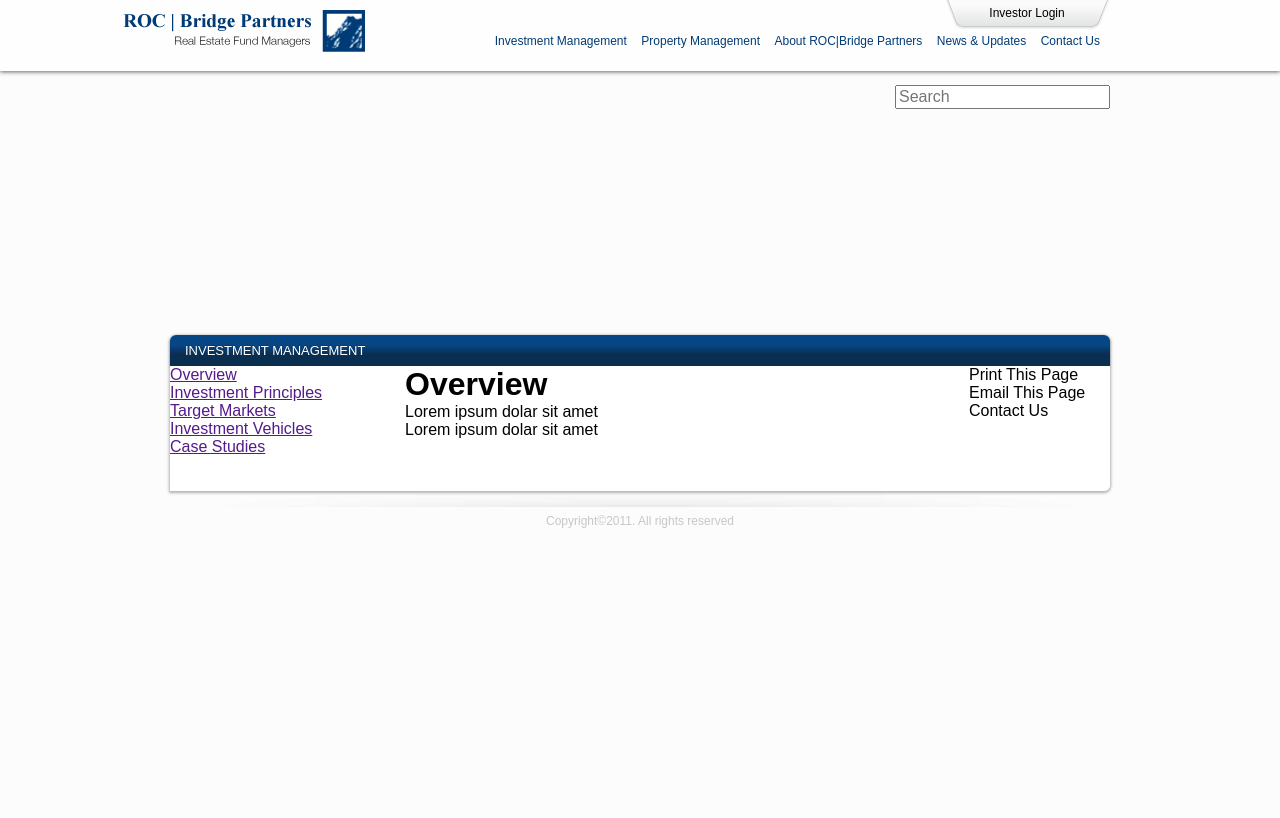
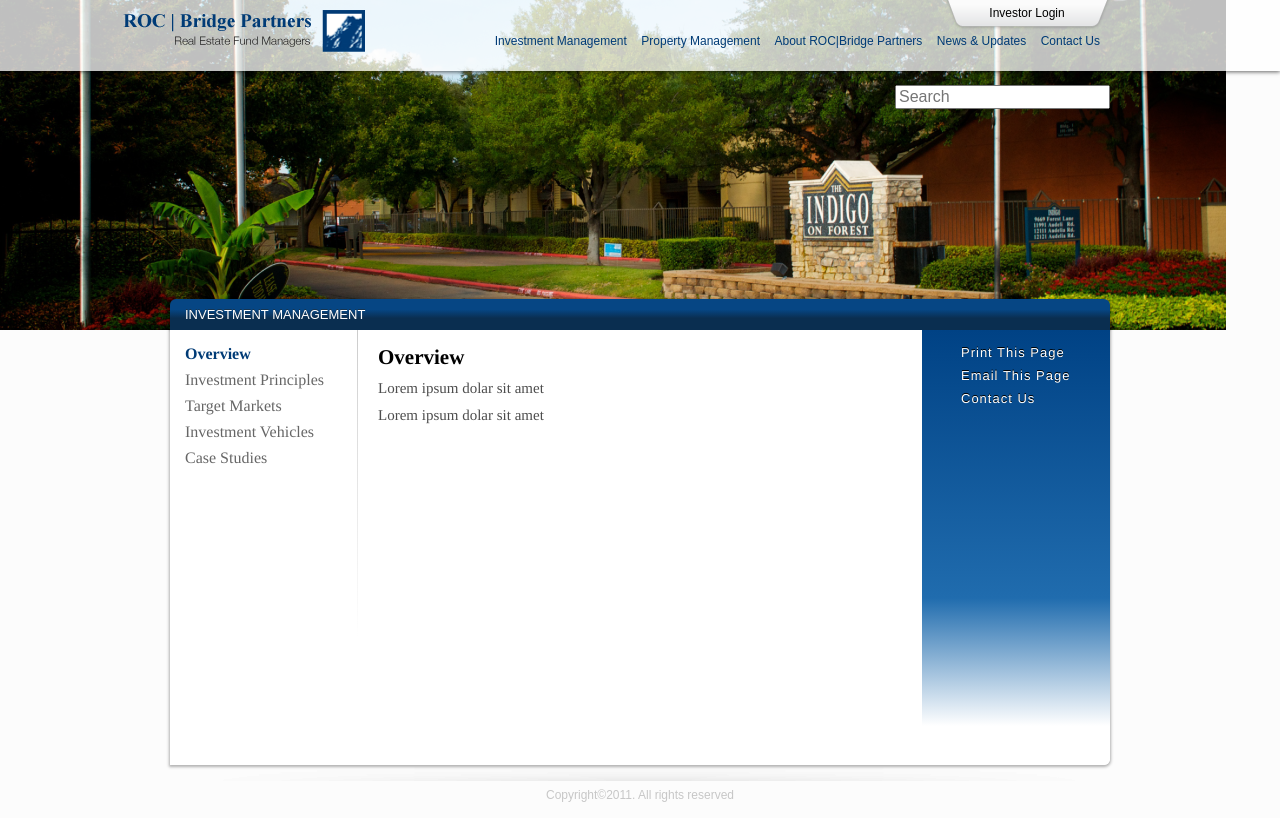
Before and after one commit to susulim/ROC-Development, a plain HTML site: page public/page.html in a window 1280 px wide. Drawn offline with Linux system fonts and the light colour scheme.

Commit message:
Edit page.

```diff
--- a/public/assets/css/application.css
+++ b/public/assets/css/application.css
@@ -675,17 +675,36 @@ body.page {
 
 #page_banner {
   width: 100%;
-  height: 250px;
+  height: 245px;
   padding-top: 85px;
+  position: relative;
+  overflow: hidden;
+}
+
+#page_banner img {
+  min-height: 100%;
+  position: absolute;
+  top: 0;
+  left: 0;
+  z-index: 0;
 }
 
 #page_search_cage {
   float: right;
+  position: relative;
+  z-index: 1;
 }
 
 .container.page_content {
+  margin-top: -31px;
+  position: relative;
+  z-index: 10;
+  -webkit-border-radius: 6px 6px 6px 0;
+  -moz-border-radius: 6px 6px 6px 0;
   border-radius: 6px 6px 6px 0;
-  box-shadow: 0 1px 3px 1px rgba(0,0,0,0.3) !important;
+  -webkit-box-shadow: 0 1px 3px 1px rgba(0,0,0,0.3);
+  -moz-box-shadow: 0 1px 3px 1px rgba(0,0,0,0.3);
+  box-shadow: 0 1px 3px 1px rgba(0,0,0,0.3);
 }
 
 .page_header {
@@ -721,11 +740,42 @@ aside#left_sidebar, article {
 }
 
 aside#left_sidebar {
-  width: 25%;
+  width: 20%;
+}
+
+.sidebar_links {
+  float: left;
+  padding: 15px;
+}
+
+aside .sidebar_border {
+  width: 1px;
+  height: 400px;
+  background: #000;
+  float: right;
+  background: #cccccc; /* Old browsers */
+  background: -moz-linear-gradient(top,  #cccccc 0%, #ffffff 77%); /* FF3.6+ */
+  background: -webkit-gradient(linear, left top, left bottom, color-stop(0%,#cccccc), color-stop(77%,#ffffff)); /* Chrome,Safari4+ */
+  background: -webkit-linear-gradient(top,  #cccccc 0%,#ffffff 77%); /* Chrome10+,Safari5.1+ */
+  background: -o-linear-gradient(top,  #cccccc 0%,#ffffff 77%); /* Opera 11.10+ */
+  background: -ms-linear-gradient(top,  #cccccc 0%,#ffffff 77%); /* IE10+ */
+  background: linear-gradient(to bottom,  #cccccc 0%,#ffffff 77%); /* W3C */
+  filter: progid:DXImageTransform.Microsoft.gradient( startColorstr='#cccccc', endColorstr='#ffffff',GradientType=0 ); /* IE6-9 */
+
 }
 
 aside#right_sidebar {
-  width: 15%;
+  width: 20%;
+  height: 400px;
+  background: #004285; /* Old browsers */
+  background: -moz-linear-gradient(top,  #004285 0%, #206cae 67%, #ffffff 99%); /* FF3.6+ */
+  background: -webkit-gradient(linear, left top, left bottom, color-stop(0%,#004285), color-stop(67%,#206cae), color-stop(99%,#ffffff)); /* Chrome,Safari4+ */
+  background: -webkit-linear-gradient(top,  #004285 0%,#206cae 67%,#ffffff 99%); /* Chrome10+,Safari5.1+ */
+  background: -o-linear-gradient(top,  #004285 0%,#206cae 67%,#ffffff 99%); /* Opera 11.10+ */
+  background: -ms-linear-gradient(top,  #004285 0%,#206cae 67%,#ffffff 99%); /* IE10+ */
+  background: linear-gradient(to bottom,  #004285 0%,#206cae 67%,#ffffff 99%); /* W3C */
+  filter: progid:DXImageTransform.Microsoft.gradient( startColorstr='#004285', endColorstr='#ffffff',GradientType=0 ); /* IE6-9 */
+
 }
 
 article {
@@ -738,4 +788,59 @@ aside#right_sidebar {
 
 aside#left_sidebar a {
   display: block;
+  font-family: times, georgia, serif;
+  text-decoration: none;
+  color: #666;
+  font-size: 16px;
+  margin-bottom: 8px;
+  width: 155px;
 }
+
+aside#left_sidebar a.current {
+  color: #003b76;
+  font-weight: bold;
+}
+
+aside#left_sidebar a:hover {
+  text-decoration: underline;
+}
+
+.content_wrapper {
+  padding: 15px 20px;
+}
+
+article h1 {
+  font-size: 21px;
+  font-family: times, georgia, serif;
+  margin-bottom: 10px;
+}
+
+article p {
+  font-size: 15px;
+  font-family: times, georgia, serif;
+  margin-bottom: 10px;
+  color: #4d4d4d;
+}
+
+ul.action_list {
+  padding: 15px;
+  font-size: 13px;
+  letter-spacing: 1px;
+  font-family: helvetica neue, sans-serif;
+  color: #fff;
+  font-weight: 200;
+  text-shadow: 0 -1px #000;
+}
+
+ul.action_list li {
+  padding-left: 24px;
+  margin-bottom: 8px;
+}
+
+ul.action_list li a {
+  cursor: pointer;
+}
+
+ul.action_list li a:hover {
+  text-decoration: underline;
+}
--- a/public/page.html
+++ b/public/page.html
@@ -27,6 +27,7 @@
 
       <div id="page_banner">
         <div class="container">
+          <img src="assets/images/banner-1.png" />
           <div id="page_search_cage"><input type="text" placeholder="Search" /></div>
         </div>
       </div></!-- /#page_banner -->
@@ -36,17 +37,23 @@
 
         <div class="page_body">
           <aside id="left_sidebar">
-            <a href="">Overview</a>
+            <div class="sidebar_links">
+              <a href="" class="current">Overview</a>
               <a href="">Investment Principles</a>
               <a href="">Target Markets</a>
               <a href="">Investment Vehicles</a>
               <a href="">Case Studies</a>
+            </div>
+            <div class="sidebar_border"></div>
+            <div class="clearfix"></div>
           </aside>
 
           <article>
+            <div class="content_wrapper">
               <h1>Overview</h1>
               <p>Lorem ipsum dolar sit amet</p>
               <p>Lorem ipsum dolar sit amet</p>
+            </div>
           </article>
 
           <aside id="right_sidebar">
```
Also changed, not shown: public/assets/images/banner-1.png (added). Lines whose indentation alone changed are shown as unchanged.
